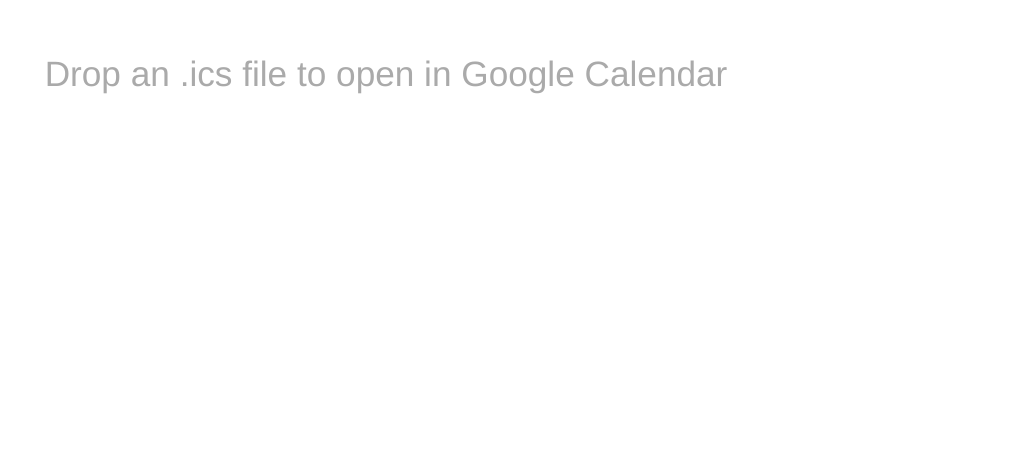
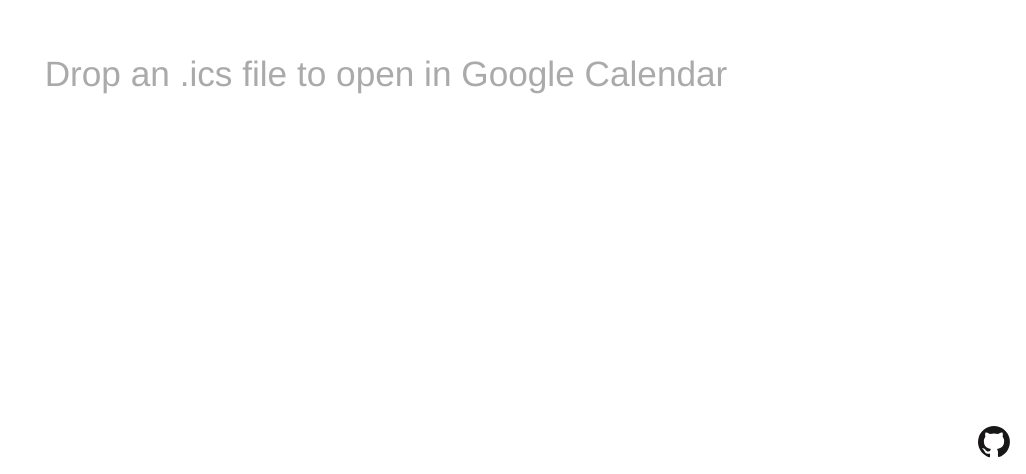
Before and after one commit to hyponymous/ics-gcal, a plain HTML site: page index.html in a window 1280 px wide. Shown: the part 326-800 px from the top of the page, without its empty margins (254-1280 px from the left). Drawn offline with Linux system fonts and the light colour scheme.

Commit message:
add icon link

```diff
--- a/index.html
+++ b/index.html
@@ -1,14 +1,19 @@
 <html>
 <head>
 <style>
+body { margin: 0; }
 .full { width: 100%; height: 100%; display: flex; align-items: center; justify-content: center; }
 .content { font: 2.2em "Helvetica Neue", sans-serif; color: #aaa; }
 .drag { background-color: rgba(0, 153, 255, .2); }
 .drag .content { color: #08a; }
+.icons { position: absolute; right: 16px; bottom: 16px; }
 </style>
 </head>
 <body>
 <div class="full"><span class="content">Drop an .ics file to open in Google Calendar</span></div>
+<div class="icons">
+<a href="https://github.com/hyponymous/ics-gcal/"><svg width="32" height="32" xmlns="http://www.w3.org/2000/svg" viewBox="10 10 30 30"><path fill-rule="evenodd" clip-rule="evenodd" fill="#181616" d="M25 10c-8.3 0-15 6.7-15 15 0 6.6 4.3 12.2 10.3 14.2.8.1 1-.3 1-.7v-2.6c-4.2.9-5.1-2-5.1-2-.7-1.7-1.7-2.2-1.7-2.2-1.4-.9.1-.9.1-.9 1.5.1 2.3 1.5 2.3 1.5 1.3 2.3 3.5 1.6 4.4 1.2.1-1 .5-1.6 1-2-3.3-.4-6.8-1.7-6.8-7.4 0-1.6.6-3 1.5-4-.2-.4-.7-1.9.1-4 0 0 1.3-.4 4.1 1.5 1.2-.3 2.5-.5 3.8-.5 1.3 0 2.6.2 3.8.5 2.9-1.9 4.1-1.5 4.1-1.5.8 2.1.3 3.6.1 4 1 1 1.5 2.4 1.5 4 0 5.8-3.5 7-6.8 7.4.5.5 1 1.4 1 2.8v4.1c0 .4.3.9 1 .7 6-2 10.2-7.6 10.2-14.2C40 16.7 33.3 10 25 10z"/></svg></a>
+</div>
 <script src="js/bundle.js"></script>
 </body>
 </html>
```
